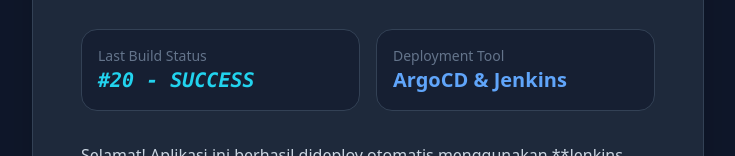
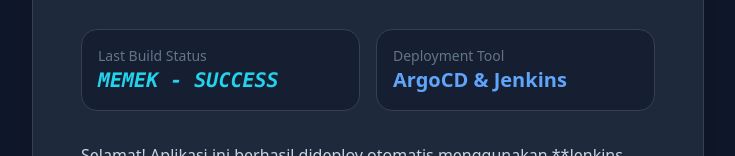
Before and after one commit to kowallskii/latihan-gitops, a plain HTML site: page index.html in a window 1280 px wide. Shown: the part 244-400 px from the top of the page, without its empty margins (272-1007 px from the left). Drawn offline with nearby package versions, Linux system fonts and the light colour scheme.

Commit message:
Update index.html

```diff
--- a/index.html
+++ b/index.html
@@ -33,7 +33,7 @@
         <div class="grid grid-cols-1 md:grid-cols-2 gap-4 mb-8">
             <div class="bg-slate-900/50 p-4 rounded-2xl border border-slate-700">
                 <p class="text-slate-500 text-sm">Last Build Status</p>
-                <p class="text-xl font-semibold text-cyan-400 font-mono italic">#20 - SUCCESS</p>
+                <p class="text-xl font-semibold text-cyan-400 font-mono italic">MEMEK - SUCCESS</p>
             </div>
             <div class="bg-slate-900/50 p-4 rounded-2xl border border-slate-700">
                 <p class="text-slate-500 text-sm">Deployment Tool</p>
```
